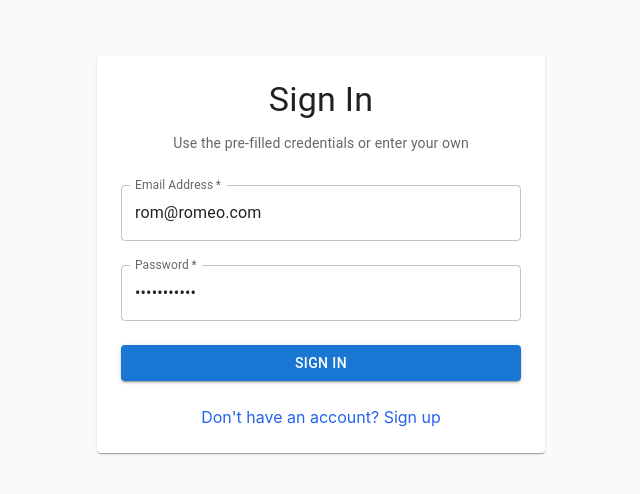
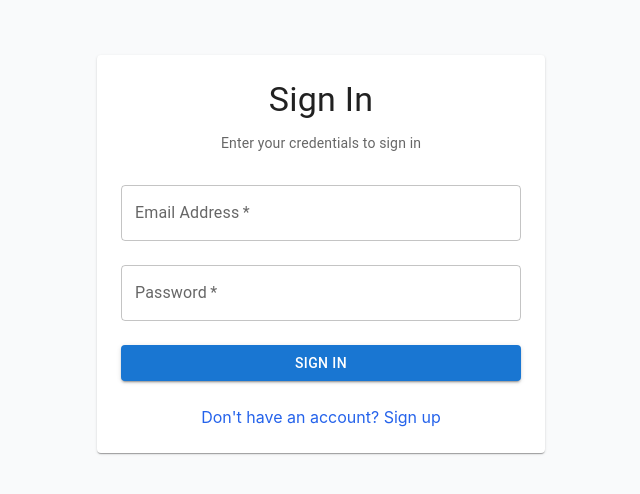
Before and after one commit to RomeoCoffie/meeter, a React (Create React App) app in the folder client/: page /login in a window 1280 px wide. Shown: the part 146-640 px from the top of the page, without its empty margins (319-959 px from the left). Built offline with nearby package versions, Linux system fonts and the light colour scheme; no server answers.

Commit message:
render debugging

```diff
--- a/client/src/pages/Login.js
+++ b/client/src/pages/Login.js
@@ -10,8 +10,8 @@ function Login() {
   const [isLoading, setIsLoading] = useState(false);
   const [error, setError] = useState('');
   const [formData, setFormData] = useState({
-    email: 'rom@romeo.com',
-    password: 'Letmein21..'
+    email: '',
+    password: ''
   });
 
   const handleSubmit = async (e) => {
@@ -20,9 +20,10 @@ function Login() {
     setIsLoading(true);
 
     try {
-      await login(formData.email, formData.password);
+      await login(formData);
       navigate('/dashboard');
     } catch (err) {
+      console.error('Login error:', err);
       setError(err.message || 'Login failed');
     } finally {
       setIsLoading(false);
@@ -49,7 +50,7 @@ function Login() {
             Sign In
           </Typography>
           <Typography variant="body2" align="center" color="textSecondary">
-            Use the pre-filled credentials or enter your own
+            Enter your credentials to sign in
           </Typography>
         </div>
 
```
